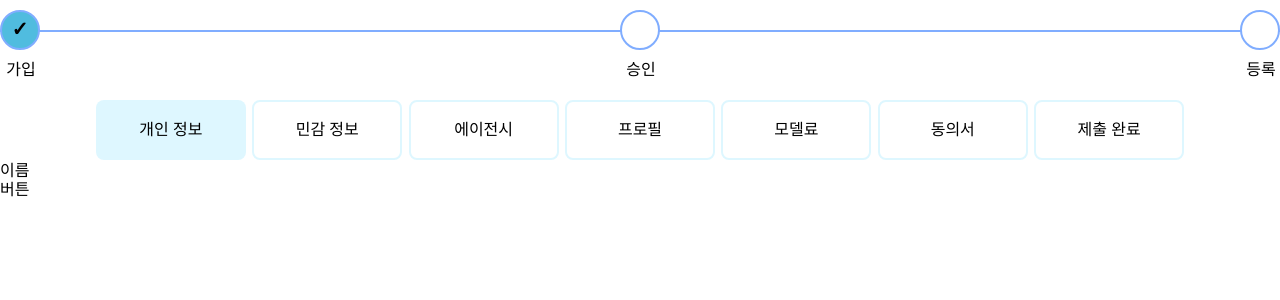
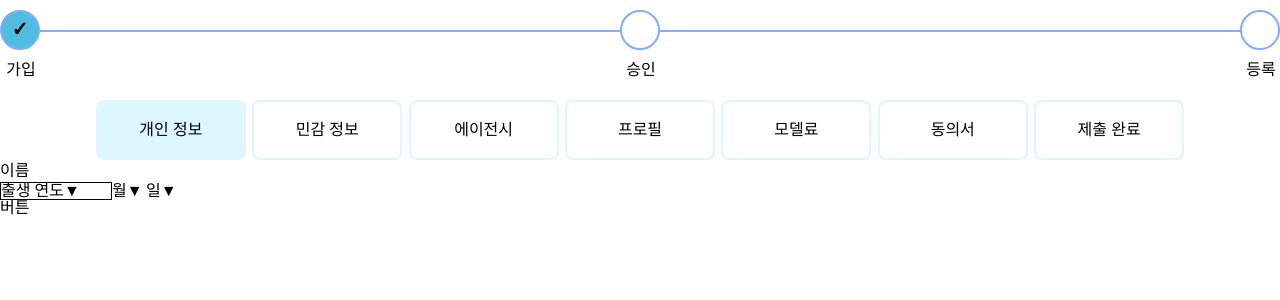
Before and after one commit to hyun-june/sellect-me, a Next.js app: page /createAccount/createSelleb in a window 1280 px wide. Shown: the top 300 px of the page. Built offline with nearby package versions, Linux system fonts and the light colour scheme.

Commit message:
feat:createSelleb Page.jsx 셀렉 옵션 추가(생년월일)

```diff
--- a/src/app/(auth)/(signUp)/createAccount/createSelleb/css/createSelleb.css
+++ b/src/app/(auth)/(signUp)/createAccount/createSelleb/css/createSelleb.css
@@ -23,3 +23,16 @@
     background-color: #def7ff;
     border: none;
 }
+.box-box {
+    border: 1px solid red;
+}
+
+.drop-icon {
+    position: relative;
+    left: -1em;
+}
+
+.box {
+    border: 1px solid black;
+    width: 7em;
+}
--- a/src/app/(auth)/(signUp)/createAccount/createSelleb/page.jsx
+++ b/src/app/(auth)/(signUp)/createAccount/createSelleb/page.jsx
@@ -3,11 +3,13 @@ import { Container } from 'react-bootstrap'
 import { Tab, Tabs, TabList, TabPanel } from 'react-tabs'
 import { useForm } from 'react-hook-form'
 import FormInput from '@/components/FormInput'
-import './../../createAccount/createSelleb/css/createSelleb.css'
+import './css/createSelleb.css'
+import { useState } from 'react'
+import { FontAwesomeIcon } from '@fortawesome/react-fontawesome'
+import { faCaretDown } from '@fortawesome/free-solid-svg-icons'
 
 const createSellebPage = () => {
     const { register, handleSubmit } = useForm()
-
     const handleInfo = formData => {
         // sessionStorage.setItem(formTitle, formData)
         console.log('formData', formData)
@@ -17,6 +19,30 @@ const createSellebPage = () => {
     //     console.log('11', formTitle)
     //     handleInfo(formData, formTitle)
     // }
+
+    const [selectMonth, setSelectMonth] = useState(null)
+
+    const currentYear = new Date().getFullYear()
+    const yearList = Array.from(
+        { length: 80 },
+        (_, i) => `${currentYear - i}년`,
+    )
+    const monthList = Array.from({ length: 12 }, (_, i) => `${i + 1}월`)
+    const dayList = month => {
+        if ([1, 3, 5, 7, 8, 10, 12].includes(month)) {
+            return Array.from({ length: 31 }, (_, i) => `${i + 1}일`)
+        }
+        if ([4, 6, 9, 11].includes(month)) {
+            return Array.from({ length: 30 }, (_, i) => `${i + 1}일`)
+        }
+        return Array.from({ length: 28 }, (_, i) => `${i + 1}일`)
+    }
+
+    const handleMonthChange = e => {
+        const month = parseInt(e.target.value, 10) // 선택된 월 값
+        setSelectMonth(month)
+    }
+
     return (
         <Container>
             <Tabs defaultIndex={0}>
@@ -33,6 +59,41 @@ const createSellebPage = () => {
                 <TabPanel>
                     <form onSubmit={handleSubmit(handleInfo)}>
                         <FormInput title="이름" id="name" register={register} />
+                        <div>
+                            <select className="box">
+                                <option value="" disabled selected>
+                                    <span>
+                                        <span>출생 연도</span>
+                                        <span>▼</span>
+                                    </span>
+                                </option>
+                                {yearList.map((year, index) => (
+                                    <option key={index}>{year}</option>
+                                ))}
+                            </select>
+                            <select onChange={handleMonthChange}>
+                                <option value="" disabled selected>
+                                    <span>
+                                        <span>월</span>
+                                        <span>▼</span>
+                                    </span>
+                                </option>
+                                {monthList.map((month, index) => (
+                                    <option key={index}>{month}</option>
+                                ))}
+                            </select>
+                            <select>
+                                <option value="" disabled selected>
+                                    <span>
+                                        <span>일</span>
+                                        <span>▼</span>
+                                    </span>
+                                </option>
+                                {dayList(selectMonth).map((day, index) => (
+                                    <option key={index}>{day}</option>
+                                ))}
+                            </select>
+                        </div>
                         <button type="submit">버튼</button>
                     </form>
                 </TabPanel>
```
